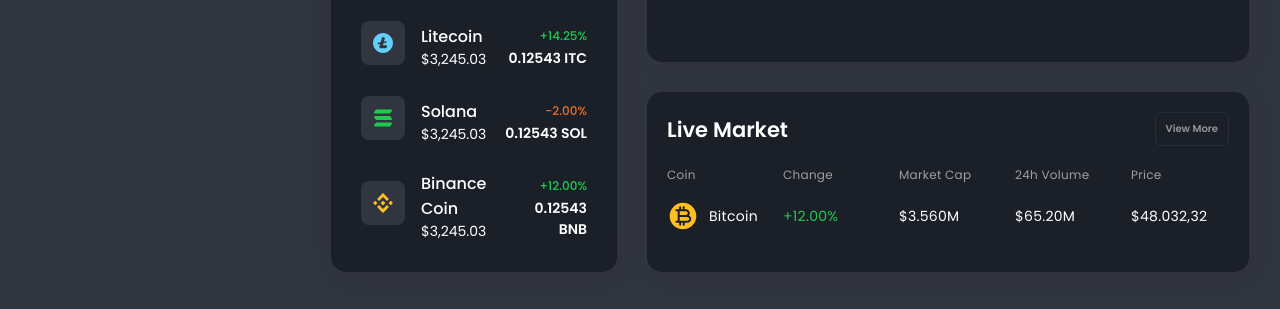
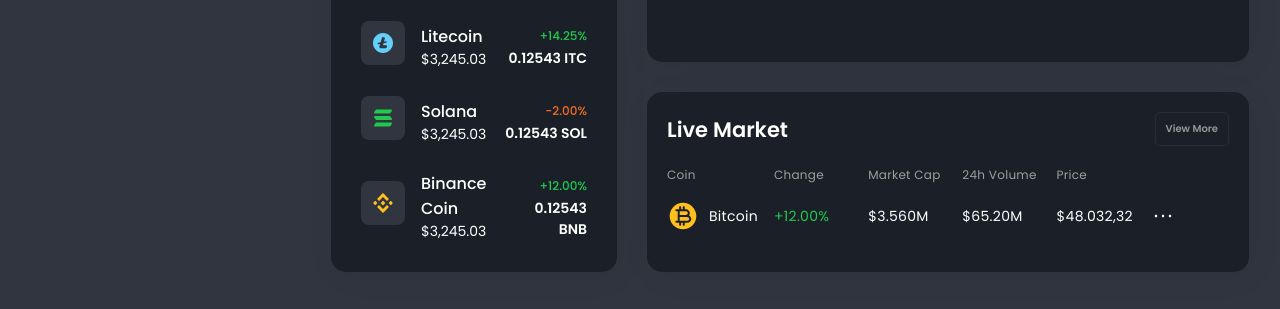
Before and after one commit to yousiefhamed/technical_test, a plain HTML site: page overview/index.html in a window 1280 px wide. Shown: the part 937-1246 px from the top of the page. Drawn offline with Linux system fonts and the light colour scheme.

```diff
--- a/overview/style.css
+++ b/overview/style.css
@@ -684,7 +684,7 @@ main {
         justify-content: flex-start;
         align-items: center;
         justify-items: flex-start;
-        grid-template-columns: repeat(6, 100px);
+        grid-template-columns: repeat(6, 1fr);
         gap: 16px;
         padding-bottom: 20px;
 
```
Also changed, not shown: overview/assets/Bars.png, overview/assets/Graphs.png.
